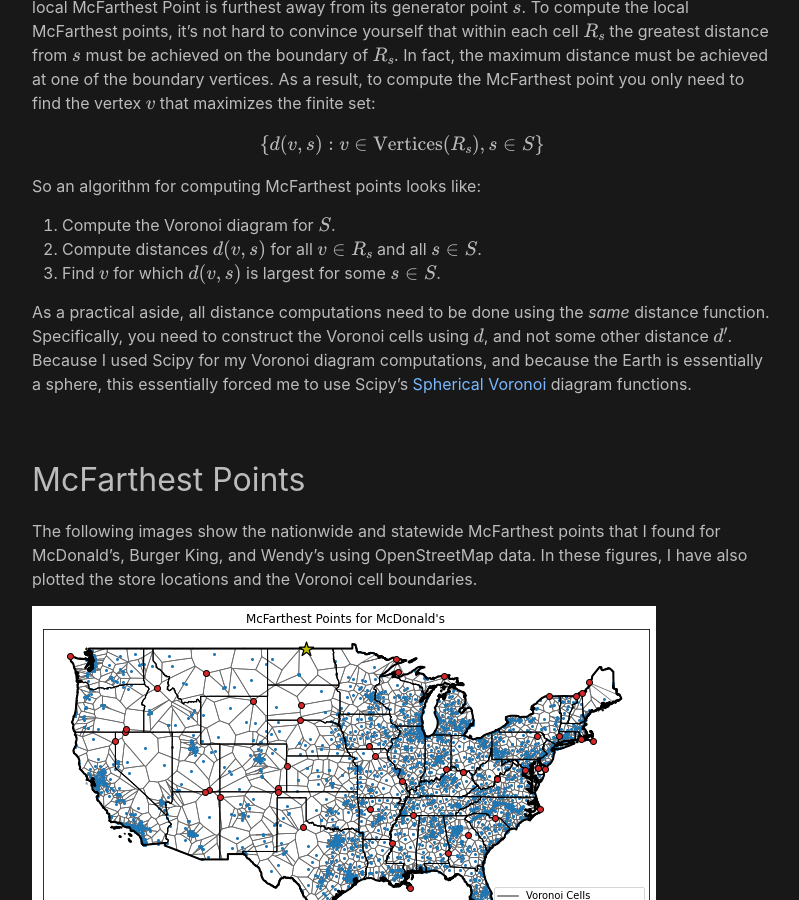
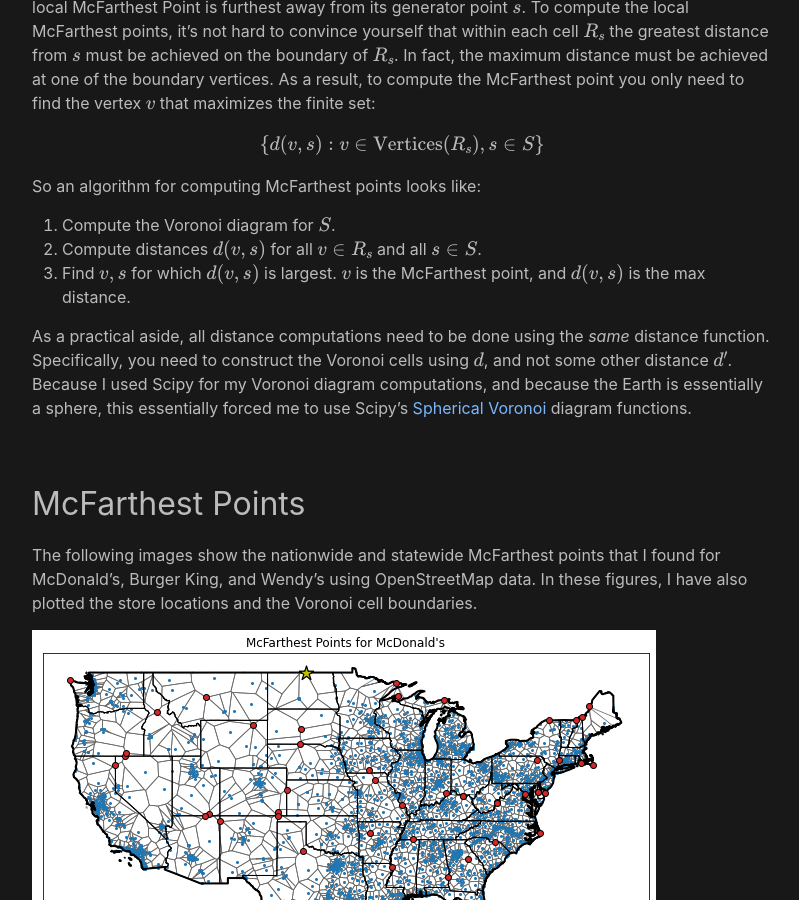
Before and after one commit to pkepley/pkepley.github.io, a Jekyll site: the page built from _posts/2020-10-16-McFarPoints.md, in a window 1280 px wide and 900 px high, scrolled down 1333 px. Shown: the whole window, without its empty margins (238-1037 px from the left). Built offline with Jekyll 4.4.1, drawn with Linux system fonts in a browser that asks for light colours; formulas are drawn with MathJax 3.

Commit message:
Corrected a typo

```diff
--- a/_posts/2020-10-16-McFarPoints.md
+++ b/_posts/2020-10-16-McFarPoints.md
@@ -92,7 +92,7 @@
 So an algorithm for computing McFarthest points looks like:
    1. Compute the Voronoi diagram for $$S$$.
    2. Compute distances $$d(v, s)$$ for all $$v \in R_s$$ and all $$s\in S$$.
-   3. Find $$v$$ for which $$d(v,s)$$ is largest for some $$s \in S$$.
+   3. Find $$v,s$$ for which $$d(v,s)$$ is largest. $$v$$ is the McFarthest point, and $$d(v,s)$$ is the max distance.
 
 As a practical aside, all distance computations need to be done using
 the *same* distance function. Specifically, you need to construct the
@@ -120,7 +120,7 @@
 maybe it's just that OpenStreetMap has less coverage in those areas?
 Either way, here's a summary table of McFarthest points I found:
 
- Chain | Distance <br> (Miles) | McFarthest Point <br> (lat, lon) | Nearest Store <br> (lat, lon)
+ Chain | Distance <br> (miles) | McFarthest Point <br> (lat, lon) | Nearest Store <br> (lat, lon)
  ----------- | ---------------- | ---------------------------- | ------------------------
  McDonald's  | 153.70 | (49.00, -100.04) | (47.93, -97.09)
  Burger King | 280.45 | (49.00, -111.79) | (47.63, -117.54)
```
